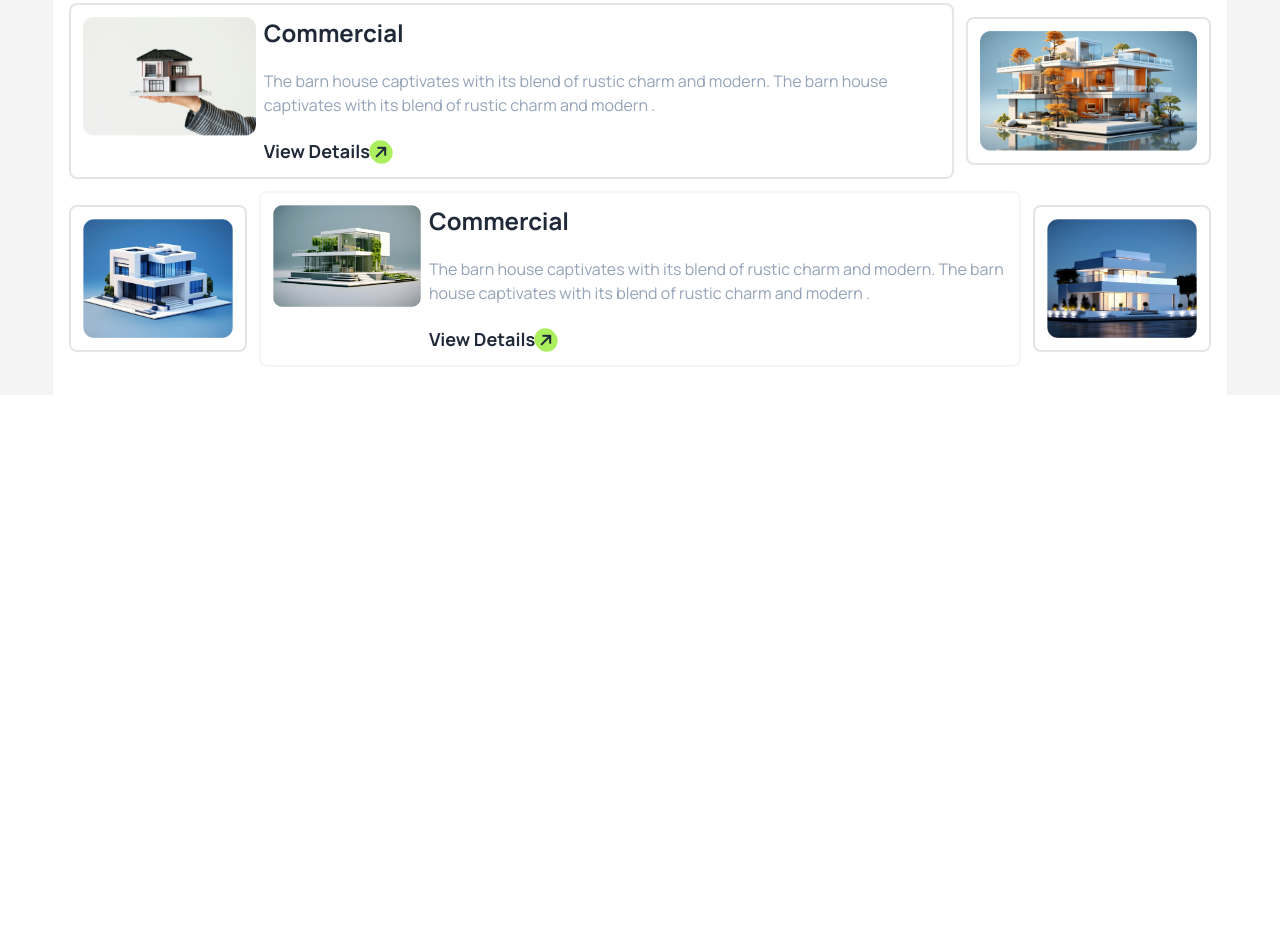
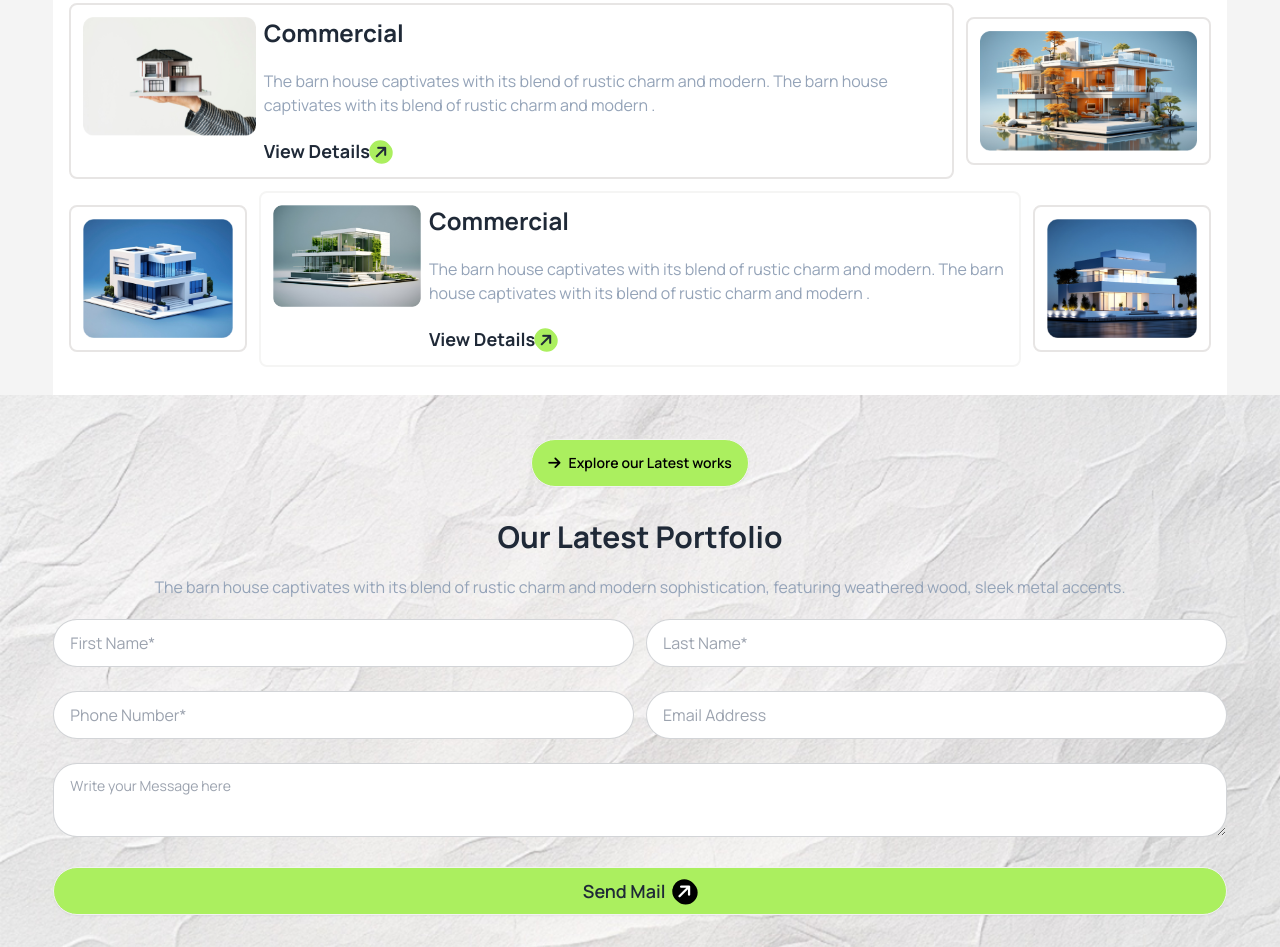
Before and after one commit to khalid199701/programming-hero-assignment3, a plain HTML site: page index.html in a window 1280 px wide. Shown: the part 2160-3107 px from the top of the page. Before the commit the page ends 2555 px from the top, so only its background shows below. Drawn offline with nearby package versions, Linux system fonts and the light colour scheme.

Commit message:
form done

```diff
--- a/index.html
+++ b/index.html
@@ -12,6 +12,10 @@
     <style>
         .manrope-font{
             font-family: "Manrope", sans-serif;
+        }
+        .bg-formBg {
+            background-size: cover;
+            background-position: center;
         }
     </style>
     <script>
@@ -28,7 +32,7 @@
                 planning: '#77AAEA'
               },
               backgroundImage: {
-                aboutBg: "url('')"
+                formBg: "url('./assets/bg.jpg')"
               }
             }
           }
@@ -223,6 +227,36 @@
           </div>
         </div>
        </section>
+       <!-- form -->
+        <section class="form contianer bg-formBg bg-no-repeat py-8">
+          <div class="text-center">
+            <div class="">
+              <button class="btn bg-house-primary text-black rounded-full my-3"><span><i class="fa-solid fa-arrow-right"></i></span>Explore our Latest works</button>
+            </div>
+            <h2 class="text-3xl font-bold my-5">Our Latest Portfolio</h2>
+            <p class="text-slate-400 my-5">The barn house captivates with its blend of rustic charm and modern sophistication, featuring weathered wood, sleek metal accents.</p>
+          </div>
+          <form action="" class="w-11/12 mx-auto items-center">
+            <div class="w-full flex flex-col lg:flex-row gap-3 items-center">
+              <input type="text" placeholder="First Name*" class="input input-bordered w-full lg:w-1/2 max-w-screen-lg rounded-full" />
+              <input type="text" placeholder="Last Name*" class="input input-bordered w-full lg:w-1/2 max-w-screen-lg rounded-full" />
+            </div>
+            <br>
+            <div class="w-full flex flex-col lg:flex-row items-center gap-3">
+              <input type="text" placeholder="Phone Number*" class="input input-bordered w-full lg:w-1/2 max-w-screen-lg rounded-full" />
+              <input type="text" placeholder="Email Address" class="input input-bordered w-full lg:w-1/2 max-w-screen-lg rounded-full" />
+            </div>
+            <br>
+            <div class=" items-center">
+              <textarea class="textarea textarea-bordered rounded-full lg:rounded-3xl w-full lg:w-full" placeholder="Write your Message here"></textarea>
+            </div>
+            <br>
+            <div class="w-11/12 lg:w-full mx-auto items-center">
+              <button class="text-lg w-full btn bg-house-primary rounded-full">Send Mail <span><i class="fa-solid fa-arrow-right bg-black text-white rounded-full px-1 py-1 -rotate-45"></i></span></button>
+            </div>
+          </form>
+        </section>
+
     </main>
     <footer></footer>
 </body>
```
